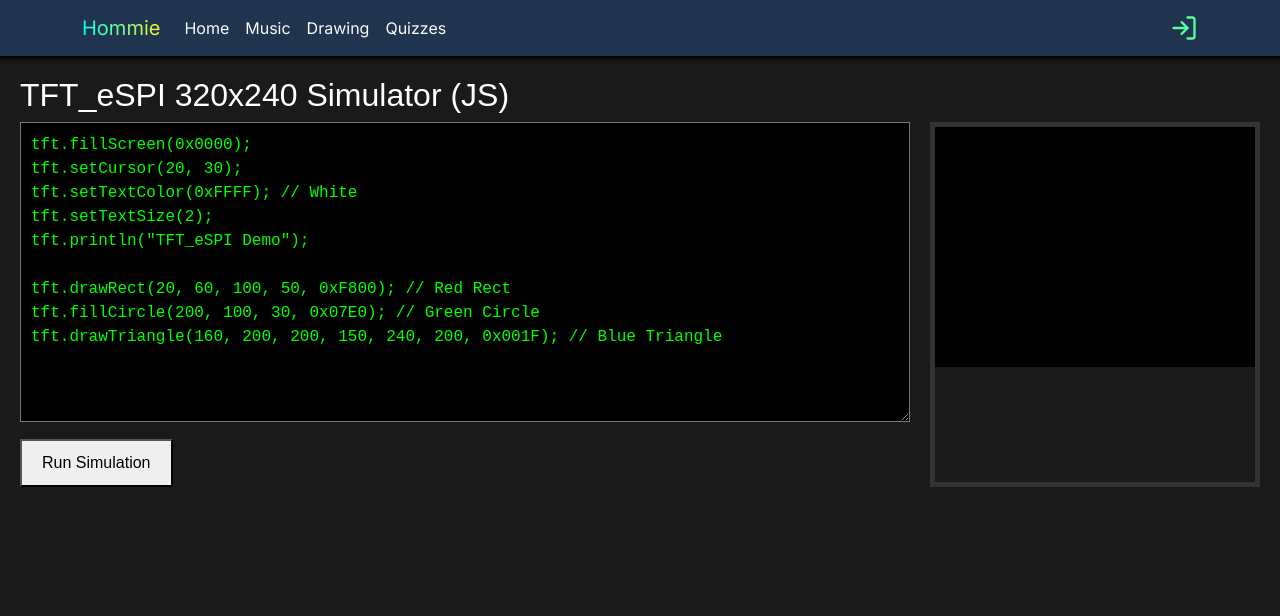
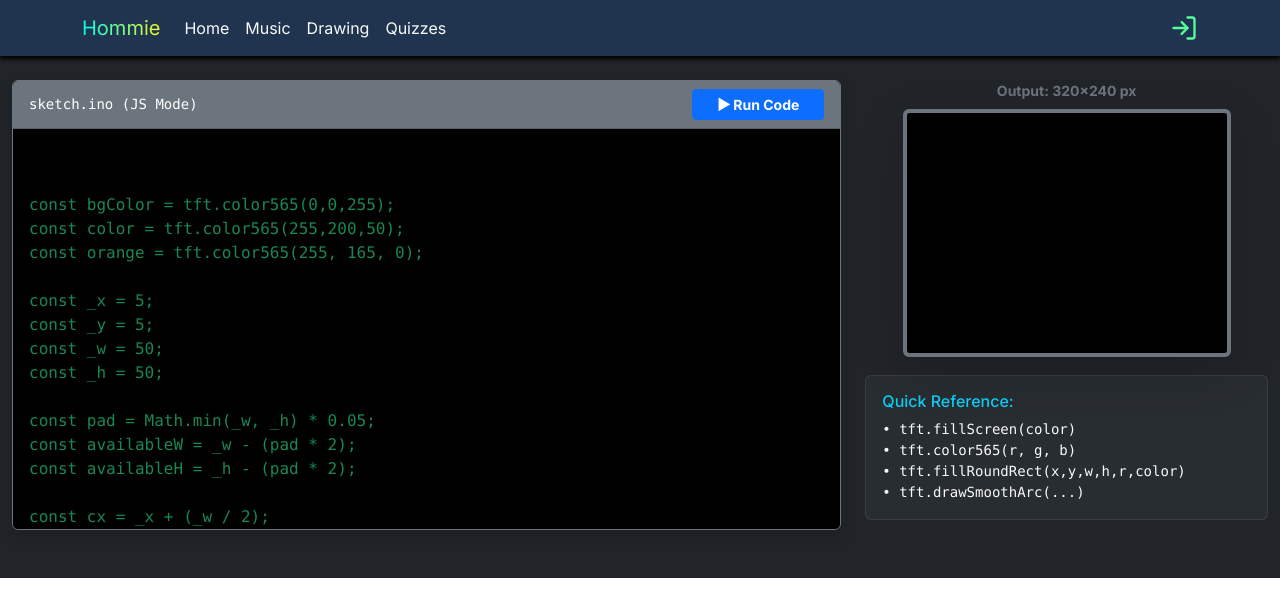
Before and after one commit to prasanta1987/hommie, a Next.js app: page /drawing/tft in a window 1280 px wide. Shown: the top 616 px of the page. Built offline with nearby package versions, Linux system fonts and the light colour scheme; no server answers.

Commit message:
upd tft_espi

```diff
--- a/src/app/drawing/tft/page.jsx
+++ b/src/app/drawing/tft/page.jsx
@@ -98,6 +98,33 @@ class TFTSimulator {
         this.ctx.fillRect(x, y, w, h);
     }
 
+    fillRoundRect(x, y, w, h, r, color) {
+        this.ctx.beginPath();
+        // The Canvas roundRect method handles the corner radius 'r'
+        if (this.ctx.roundRect) {
+            this.ctx.roundRect(x, y, w, h, r);
+        } else {
+            // Fallback for very old browsers (Next.js usually doesn't need this)
+            this.ctx.rect(x, y, w, h);
+        }
+
+        this.ctx.fillStyle = this._colorToHex(color);
+        this.ctx.fill();
+    }
+
+    // You might also want the outline version
+    drawRoundRect(x, y, w, h, r, color) {
+        this.ctx.beginPath();
+        if (this.ctx.roundRect) {
+            this.ctx.roundRect(x, y, w, h, r);
+        } else {
+            this.ctx.rect(x, y, w, h);
+        }
+
+        this.ctx.strokeStyle = this._colorToHex(color);
+        this.ctx.stroke();
+    }
+
     drawCircle(x, y, r, color) {
         this.ctx.strokeStyle = this._colorToHex(color);
         this.ctx.beginPath();
@@ -181,15 +208,59 @@ class TFTSimulator {
 
 export default function TFTSimulatorPage() {
     const canvasRef = useRef(null);
-    const [code, setCode] = useState(`tft.fillScreen(0x0000);
-tft.setCursor(20, 30);
-tft.setTextColor(0xFFFF); // White
+    const [code, setCode] = useState(`
+
+const bgColor = tft.color565(0,0,255);
+const color = tft.color565(255,200,50);
+const orange = tft.color565(255, 165, 0);
+
+const _x = 5;
+const _y = 5;
+const _w = 50;
+const _h = 50;
+
+const pad = Math.min(_w, _h) * 0.05;
+const availableW = _w - (pad * 2);
+const availableH = _h - (pad * 2);
+
+const cx = _x + (_w / 2);
+const cy = _y + (_h / 2);
+
+const scale = (Math.min(availableW, availableH)) / 100.0;
+
+tft.drawRect(_x, _y, _w, _h, bgColor);
+
+
+const houseW = (35 * scale);    // Half-width of the base
+const houseH = (35 * scale);    // Height of the base
+const roofH  = (45 * scale);
+
+const doorW = (15 * scale);
+const doorH = (25 * scale);
+
+
+tft.fillTriangle(cx - (50 * scale), cy, cx + (50 * scale), cy, cx, cy - roofH, color);
+tft.fillRect(cx - houseW, cy, houseW * 2, houseH, color);
+tft.fillRect(cx - (doorW / 2), cy + houseH - doorH, doorW, doorH, bgColor);
+
+
+
+
+
+tft.setTextColor(tft.color565(255,0,255)); // White
 tft.setTextSize(2);
-tft.println("TFT_eSPI Demo");
+tft.drawCentreString("MENU", 160, 20);
 
-tft.drawRect(20, 60, 100, 50, 0xF800); // Red Rect
-tft.fillCircle(200, 100, 30, 0x07E0); // Green Circle
-tft.drawTriangle(160, 200, 200, 150, 240, 200, 0x001F); // Blue Triangle`);
+
+tft.fillRoundRect(110, 100, 100, 40, 5, orange);
+tft.setTextColor(0x0000); // Black text
+tft.drawCentreString("START", 160, 112);
+
+
+
+
+
+`);
 
     const runCode = () => {
         const canvas = canvasRef.current;
@@ -208,21 +279,61 @@ tft.drawTriangle(160, 200, 200, 150, 240, 200, 0x001F); // Blue Triangle`);
     };
 
     return (
-        <div style={{ padding: '20px', fontFamily: 'sans-serif', backgroundColor: '#1a1a1a', color: 'white', minHeight: '100vh' }}>
-            <h2>TFT_eSPI 320x240 Simulator (JS)</h2>
-            <div style={{ display: 'flex', gap: '20px' }}>
-                <div style={{ flex: 1 }}>
-                    <textarea
-                        value={code}
-                        onChange={(e) => setCode(e.target.value)}
-                        style={{ width: '100%', height: '300px', backgroundColor: '#000', color: '#0f0', padding: '10px', fontFamily: 'monospace' }}
-                    />
-                    <button onClick={runCode} style={{ marginTop: '10px', padding: '10px 20px', cursor: 'pointer' }}>
-                        Run Simulation
-                    </button>
+        <div className="container-fluid py-4 bg-dark text-light">
+            <div className="row justify-content-center">
+                {/* <div className="col-12 text-center mb-4">
+                    <h2 className="display-6 fw-bold border-bottom pb-2 d-inline-block">
+                        TFT_eSPI <span className="text-info">Simulator</span>
+                    </h2>
+                </div> */}
+
+                <div className="col-lg-8 mb-4">
+                    <div className="card bg-black border-secondary shadow">
+                        <div className="card-header bg-secondary text-white d-flex justify-content-between align-items-center">
+                            <span className="font-monospace small">sketch.ino (JS Mode)</span>
+                            <button
+                                onClick={runCode}
+                                className="btn btn-primary btn-sm px-4 fw-bold"
+                            >
+                                ▶ Run Code
+                            </button>
+                        </div>
+                        <div className="card-body p-0">
+                            <textarea
+                                value={code}
+                                onChange={(e) => setCode(e.target.value)}
+                                className="form-control bg-black text-success border-0 font-monospace p-3"
+                                style={{ height: '400px', resize: 'none', outline: 'none' }}
+                                spellCheck="false"
+                            />
+                        </div>
+                    </div>
                 </div>
-                <div style={{ border: '5px solid #333' }}>
-                    <canvas ref={canvasRef} width={320} height={240} style={{ backgroundColor: '#000' }} />
+
+                <div className="col-lg-4 text-center">
+                    <div className="sticky-top" style={{ top: '20px' }}>
+                        <p className="text-secondary small mb-2 uppercase fw-bold">Output: 320x240 px</p>
+                        <div
+                            className="d-inline-block shadow-lg border border-4 border-secondary rounded"
+                            style={{ lineHeight: 0 }}
+                        >
+                            <canvas
+                                ref={canvasRef}
+                                width={320}
+                                height={240}
+                                className="bg-black rounded-1"
+                            />
+                        </div>
+                        <div className="mt-3 text-start bg-secondary bg-opacity-10 p-3 rounded border border-secondary border-opacity-25">
+                            <h6 className="text-info">Quick Reference:</h6>
+                            <ul className="list-unstyled small mb-0 font-monospace">
+                                <li>• tft.fillScreen(color)</li>
+                                <li>• tft.color565(r, g, b)</li>
+                                <li>• tft.fillRoundRect(x,y,w,h,r,color)</li>
+                                <li>• tft.drawSmoothArc(...)</li>
+                            </ul>
+                        </div>
+                    </div>
                 </div>
             </div>
         </div>
```
